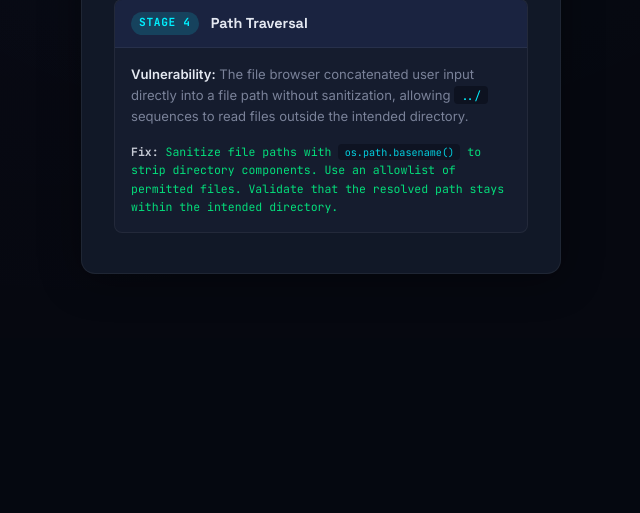
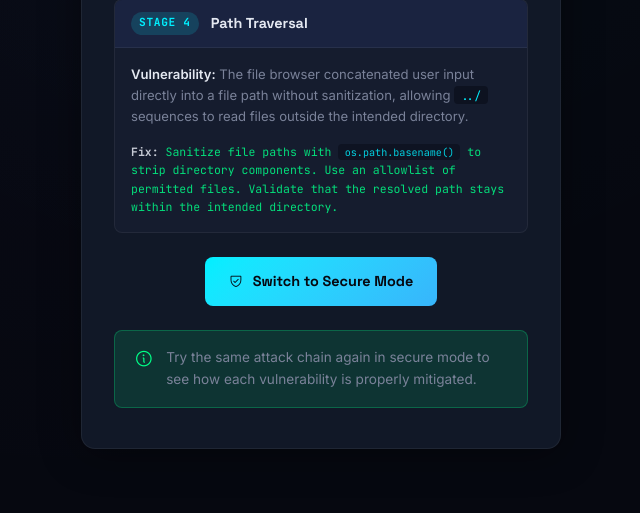
Before and after one commit to saffi907/A465-Peer-Learning-Programming_C, a Flask app: template templates/victory.html in a window 1280 px wide. Shown: the part 1254-1767 px from the top of the page, without its empty margins (319-959 px from the left). Before the commit the page ends 1528 px from the top, so only its background shows below. Run offline with Flask 3, Linux system fonts and the light colour scheme; the template is opened without the code that fills it, so the values that code supplies are empty; some libraries are stand-ins or nearby versions.

Commit message:
add secure mode toggle button to victory page

```diff
--- a/templates/victory.html
+++ b/templates/victory.html
@@ -113,6 +113,20 @@
                 </div>
             </div>
         </div>
+
+        {% if not secure_mode %}
+        <div class="action-panel">
+            <a href="{{ url_for('toggle_secure') }}" class="btn-primary">
+                <i class="ph ph-shield-check"></i>
+                <span>Switch to Secure Mode</span>
+            </a>
+        </div>
+        <div class="hint-banner hint-success">
+            <i class="ph ph-info"></i>
+            <span>Try the same attack chain again in secure mode to see how
+                each vulnerability is properly mitigated.</span>
+        </div>
+        {% endif %}
     </div>
 </section>
 {% endblock %}
```
